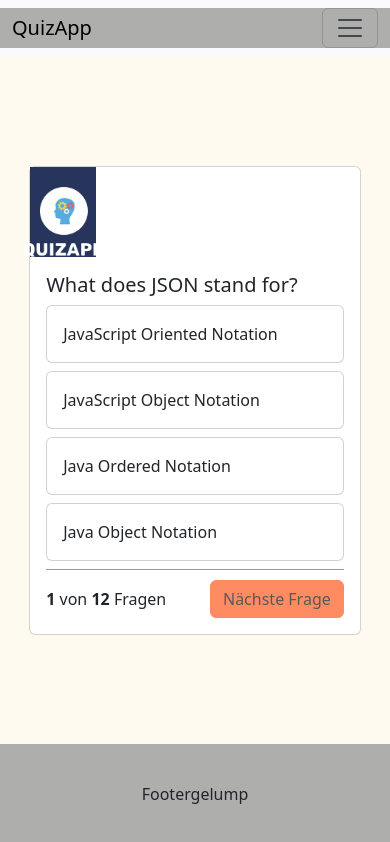
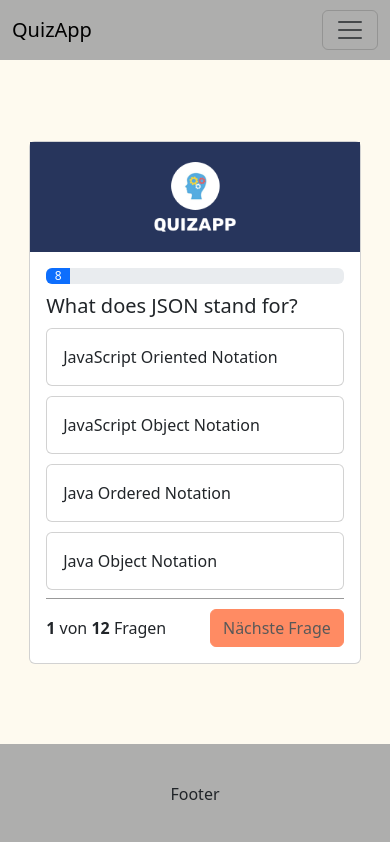
Before and after one commit to ChristianPohlschneider/quizapp, a plain HTML site: page index.html in a window 390 px wide. Drawn offline with nearby package versions, Linux system fonts and the light colour scheme.

Commit message:
on final

```diff
--- a/index.html
+++ b/index.html
@@ -5,6 +5,7 @@
     <meta charset="UTF-8">
     <meta name="viewport" content="width=device-width, initial-scale=1.0">
     <title>QuizApp</title>
+    <link rel="shortcut icon" href="./img/logo.png" type="image/x-icon">
     <link rel="stylesheet" href="style.css">
     <script src="./script.js"></script>
     <script src="./template.js"></script>
@@ -41,7 +42,7 @@
         <header>
             <nav class="navbar navbar-expand-lg bg-body-tertiary">
                 <div class="container-fluid background-grey">
-                <a class="navbar-brand" href="#">QuizApp</a>
+                    <a class="navbar-brand" href="./index.html">QuizApp</a>
                     <button class="navbar-toggler" type="button" data-bs-toggle="collapse" data-bs-target="#navbarText"
                         aria-controls="navbarText" aria-expanded="false" aria-label="Toggle navigation">
                         <span class="navbar-toggler-icon"></span>
@@ -49,17 +50,17 @@
                     <div class="collapse navbar-collapse" id="navbarText">
                         <ul class="navbar-nav me-auto mb-2 mb-lg-0">
                             <li class="nav-item">
-                            <a class="nav-link active" aria-current="page" href="#">Home</a>
+                                <a class="nav-link active" aria-current="page" href="./index.html">Home</a>
                             </li>
                             <li class="nav-item">
-                            <a class="nav-link" href="#">Features</a>
+                                <a class="nav-link" href="#">Impressum</a>
                             </li>
                             <li class="nav-item">
-                            <a class="nav-link" href="#">Pricing</a>
+                                <a class="nav-link" href="#">Datenschutz</a>
                             </li>
                         </ul>
                         <span class="navbar-text">
-                        Navbar text with an inline element
+                            Made by Christian Pohlschneider
                         </span>
                     </div>
                 </div>
@@ -72,39 +73,6 @@
                     <img src="./img/logo.png" class="card-img-top" alt="brain image">
                 </div>
                 <div id="cardBody" class="card-body">
-                <h5 class="card-title" id="question">Frage</h5>
-
-                <div class="card quiz-answer-card mb-2">
-                    <div class="card-body" id="answer_1" onclick="answer(1)">
-                        Antwort
-                    </div>
-                </div>
-
-                <div class="card quiz-answer-card mb-2">
-                    <div class="card-body" id="answer_2" onclick="answer(2)">
-                        Antwort
-                    </div>
-                </div>
-
-                <div class="card quiz-answer-card mb-2">
-                    <div class="card-body" id="answer_3" onclick="answer(3)">
-                        Antwort
-                    </div>
-                </div>
-
-                <div class="card quiz-answer-card mb-2">
-                    <div class="card-body" id="answer_4" onclick="answer(4)">
-                        Antwort
-                    </div>
-                </div>
-
-                <div class="question-footer">
-                    <span>
-                        <b id="currentQuestionAmount">1</b> von <b id="questionAmount"></b> Fragen
-                    </span>
-                    <button id="nextbutton" onclick="nextQuestion()" class="btn btn-warning" disabled>Nächste
-                        Frage</button>
-                </div>
 
                 </div>
             </div>
@@ -113,7 +81,7 @@
 
         <footer>
             <div class="background-grey">
-            Footergelump
+                Footer
             </div>
         </footer>
     </div>
--- a/script.js
+++ b/script.js
@@ -99,16 +99,30 @@ let questions = [
 
 let currentQuestion = 0;
 let score = 0;
+let audioRight = new Audio('audio/right.wav');
+let audioWrong = new Audio('audio/wrong.wav');
 
 function init() {
+    document.getElementById("cardBody").innerHTML = "";
+    document.getElementById("cardBody").innerHTML = getCardTemplate();
     document.getElementById("questionAmount").innerHTML = questions.length;
-    showQuestion()
+    showQuestion();
 }
 
 function showQuestion() {
-    if (currentQuestion >= questions.length) {
+    if (gameIsOver()) {
         showEndScreen();
     } else {
+        calculatePercentage();
+        renderCardTags();
+    }
+}
+
+function gameIsOver() {
+    return currentQuestion >= questions.length;
+}
+
+function renderCardTags() {
     let question = questions[currentQuestion];
     document.getElementById("question").innerHTML = question["question"];
     document.getElementById("answer_1").innerHTML = question["answer_1"];
@@ -116,6 +130,11 @@ function showQuestion() {
     document.getElementById("answer_3").innerHTML = question["answer_3"];
     document.getElementById("answer_4").innerHTML = question["answer_4"];
 }
+
+function calculatePercentage() {
+    let percent = Math.round(((currentQuestion + 1) / questions.length) * 100);
+    document.getElementById("progressBar").style.width = percent + "%";
+    document.getElementById("progressBar").innerHTML = percent;
 }
 
 function answer(answerIndex) {
@@ -123,9 +142,11 @@ function answer(answerIndex) {
     if (question["right_answer"] == answerIndex) {
         document.getElementById('answer_' + answerIndex).parentNode.classList.add('bg-success');
         score = score + 1;
+        audioRight.play();
     } else {
         document.getElementById('answer_' + answerIndex).parentNode.classList.add('bg-danger');
         document.getElementById('answer_' + question["right_answer"]).parentNode.classList.add('bg-success');
+        audioWrong.play();
     }
     document.getElementById("nextbutton").disabled = false;
 }
@@ -150,5 +171,8 @@ function showEndScreen() {
 }
 
 function restartQuiz() {
-
+    currentQuestion = 0;
+    score = 0;
+    document.getElementById("trophy").classList.remove('show');
+    init();
 }
--- a/style.css
+++ b/style.css
@@ -26,9 +26,18 @@ header {
     background-color: rgb(174, 174, 173) !important;
 }
 
+.navbar {
+    padding: 0 !important;
+}
+
+.container-fluid {
+    padding-top: 10px;
+    padding-bottom: 10px;
+}
+
 .card {
     display: flex;
-    flex-direction: row;
+    flex-direction: row !important;
     width: 100%;
 }
 
@@ -39,10 +48,13 @@ header {
     align-items: center;
 }
 
+.progress {
+    margin-bottom: 10px;
+}
+
 .cardImgDiv {
     display: flex;
     justify-content: center;
-    align-items: center;
     width: 20%;
     background-color: rgb(39, 53, 92);
     padding-top: 20px;
@@ -127,3 +139,28 @@ footer {
     justify-content: center;
     align-items: center;
 }
+
+@media (max-width: 650px) {
+    .card {
+        margin-top: 10px;
+        margin-bottom: 10px;
+        display: flex;
+        flex-direction: column !important;
+    }
+
+    .cardImgDiv {
+        display: flex;
+        justify-content: center;
+        width: 100%;
+        padding-top: 20px;
+        padding-bottom: 20px;
+    }
+
+    .container-fluid {
+        padding: 10px 12px !important;
+    }
+
+    .navbar {
+        width: 100% !important;
+    }
+}
--- a/template.js
+++ b/template.js
@@ -1,3 +1,45 @@
+function getCardTemplate(){
+  return `
+  <div id="cardBodyItem" class="progress" role="progressbar" aria-label="Example with label" aria-valuenow="25"
+                        aria-valuemin="0" aria-valuemax="100">
+                        <div id="progressBar" class="progress-bar" style="width: 0%">0%</div>
+                    </div>
+                    <h5 class="card-title" id="question">Frage</h5>
+
+                    <div id="cardBodyItem" class="card quiz-answer-card mb-2">
+                        <div class="card-body" id="answer_1" onclick="answer(1)">
+                            Antwort
+                        </div>
+                    </div>
+
+                    <div class="card quiz-answer-card mb-2">
+                        <div class="card-body" id="answer_2" onclick="answer(2)">
+                            Antwort
+                        </div>
+                    </div>
+
+                    <div class="card quiz-answer-card mb-2">
+                        <div class="card-body" id="answer_3" onclick="answer(3)">
+                            Antwort
+                        </div>
+                    </div>
+
+                    <div class="card quiz-answer-card mb-2">
+                        <div class="card-body" id="answer_4" onclick="answer(4)">
+                            Antwort
+                        </div>
+                    </div>
+
+                    <div class="question-footer">
+                        <span>
+                            <b id="currentQuestionAmount">1</b> von <b id="questionAmount"></b> Fragen
+                        </span>
+                        <button id="nextbutton" onclick="nextQuestion()" class="btn btn-warning" disabled>Nächste
+                            Frage</button>
+                    </div>
+  `;
+}
+
 function getEndScreenTemplate(score, questionsLength) {
     return `
             <div class="resultCard">
```
Also changed, not shown: 2 other files. Lines whose indentation alone changed are shown as unchanged.
